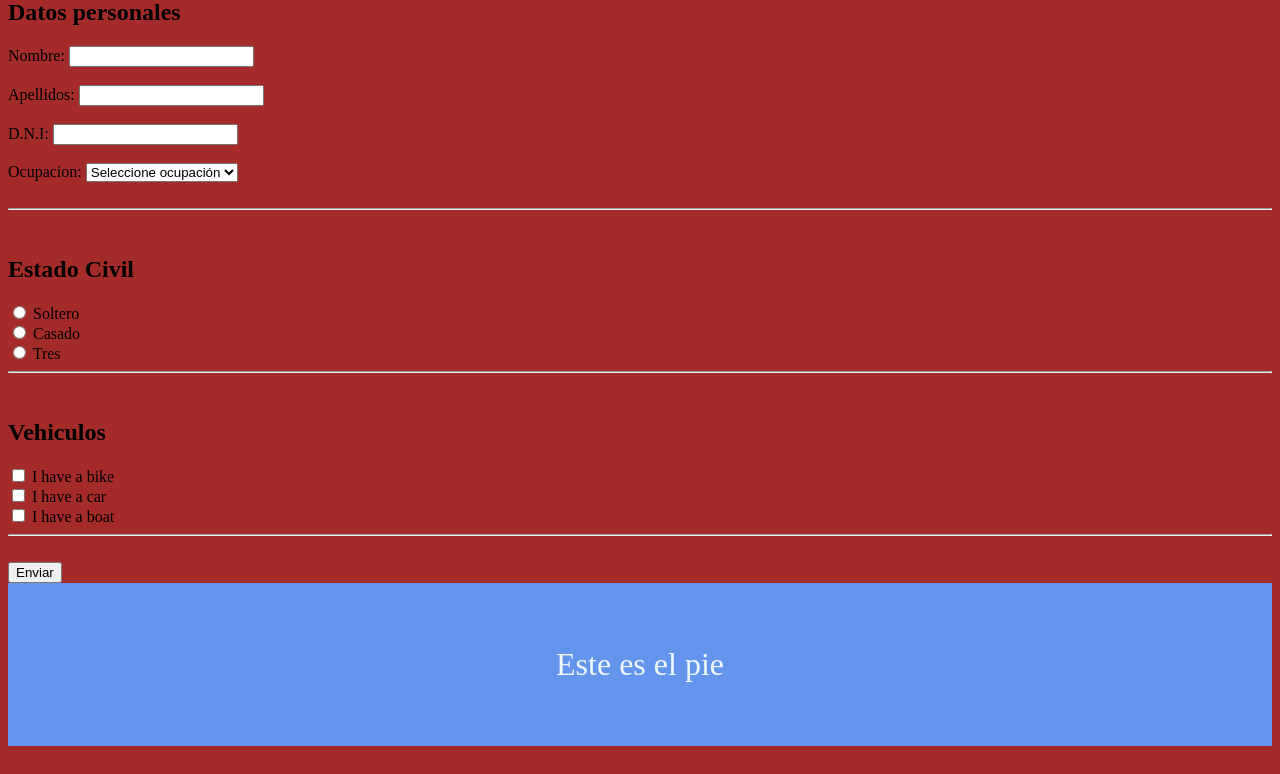
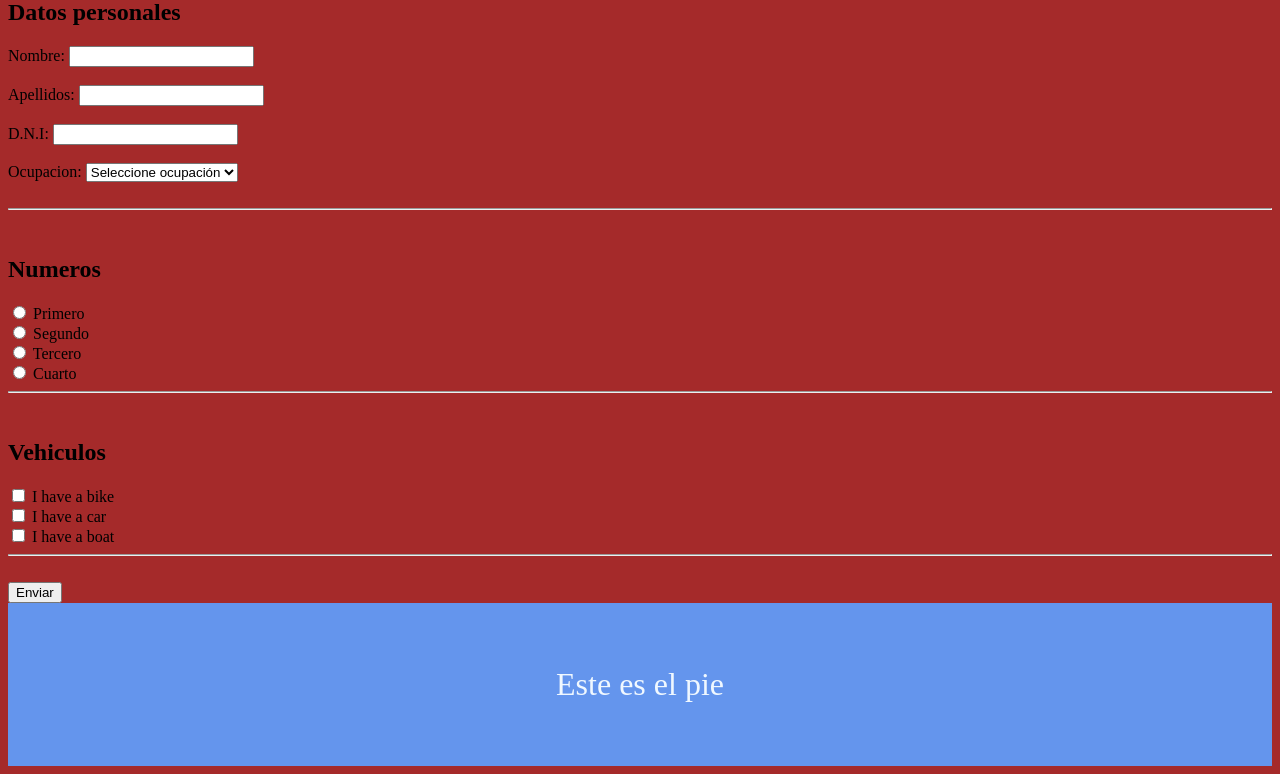
Before and after one commit to fernandomolde/web_1, a Bottle app: page /editar in a window 1280 px wide. Shown: the part 384-1158 px from the top of the page. Before the commit the page ends 1130 px from the top, so only its background shows below. Run offline with Bottle, Linux system fonts and the light colour scheme; data comes from the database, SQL or seed files in the repository; both versions use the stored data as it was after the commit.

Commit message:
numero codigo

```diff
--- a/app.py
+++ b/app.py
@@ -15,7 +15,7 @@ def server_static(filename):
 @jinja2_view('home.html') #Aqui le decimos como se llama el archivo
 def hola():
     cnx = sqlite3.connect(BASE_DATOS)
-    consulta = "select p.id ,p.nombre,p.apellidos,p.dni,to2.descripcion from persona p left join T_ocupacion to2 on to2.id = p.id_ocupacion"
+    consulta = "select p.id ,p.nombre,p.apellidos,p.dni,to2.descripcion,p.id_numero from persona p left join T_ocupacion to2 on to2.id = p.id_ocupacion"
     cursor = cnx.execute(consulta)
     filas = cursor.fetchall() #Trae todas las filas para procesarlos
     cnx.close()
@@ -25,20 +25,26 @@ def hola():
 @route('/editar/<id:int>')
 @jinja2_view('formulario.html')
 def mi_form(id=None):
+    # Ocupaciones
     cnx = sqlite3.connect(BASE_DATOS)
     consulta = "select * from T_ocupacion"
     cursor = cnx.execute(consulta)
     ocupaciones = cursor.fetchall() # Obtiene todas las filas
 
-    if id is None:
-        return {'ocupaciones':ocupaciones}
+    # Números
+    consulta = "select * from T_numero"
+    cursor = cnx.execute(consulta)
+    numeros = cursor.fetchall()
+
+    if id is None: # Estamos en un alta
+        return {'ocupaciones':ocupaciones,'numeros':numeros}
     else:
         consulta = "select id,nombre,apellidos,dni from persona where id = ?"
         cursor = cnx.execute(consulta,(id,)) #La coma despues del ID,dice que es una tupla
         filas = cursor.fetchone() # Obtiene 1 fila para procesarla
 
     cnx.close()
-    return {'datos':filas,'ocupaciones':ocupaciones}
+    return {'datos':filas,'ocupaciones':ocupaciones,'numeros': numeros}
 
 @route('/guardar', method='POST')
 def guardar():
@@ -47,18 +53,19 @@ def guardar():
     dni = request.POST.dni
     id = request.POST.id
     ocupacion = request.POST.ocupacion
+    numero = request.POST.numero
     cnx = sqlite3.connect(BASE_DATOS)
 
 
     if id =='': #Alta
 
-        consulta = "insert into persona(nombre, apellidos,dni,id_ocupacion) values (?,?,?,?)"
-        cnx.execute(consulta,(nombre,apellidos,dni,ocupacion))
+        consulta = "insert into persona(nombre, apellidos,dni,id_ocupacion,id_numero) values (?,?,?,?,?)"
+        cnx.execute(consulta,(nombre,apellidos,dni,ocupacion,numero))
 
     else: #Actualizacion
 
-        consulta = "update persona set nombre = ?, apellidos = ?, dni =?, id_ocupacion=? where id =?"
-        cnx.execute(consulta,(nombre,apellidos,dni,ocupacion,id))
+        consulta = "update persona set nombre = ?, apellidos = ?, dni =?, id_ocupacion=?, id_numero=? where id =?"
+        cnx.execute(consulta,(nombre,apellidos,dni,ocupacion,numero,id))
 
     cnx.commit()
     cnx.close()
--- a/templates/formulario.html
+++ b/templates/formulario.html
@@ -68,16 +68,11 @@
     </select>
       <br><br>
       <hr><br>
-      <h2>Estado Civil</h2>
-      <input type="radio" id="dato1" name="age" value="1">
-      <label for="dato1">Soltero</label><br>
-
-      <input type="radio" id="dato2" name="age" value="2">
-      <label for="dato2">Casado</label><br>
-
-      <input type="radio" id="dato3" name="age" value="3">
-      <label for="dato3">Tres</label><br>
-
+      <h2>Numeros</h2>
+      {%for num in numeros%}
+        <input type="radio" id="dato{{num[0]}}" name="numero" value="{{num[0]}}">
+        <label for="dato{{num[0]}}">{{num[1]}}</label><br>
+      {%endfor%}
       <hr><br>
       <h2>Vehiculos</h2>
       <input type="checkbox" id="vehicle1" name="vehicle1" value="Bike">
--- a/templates/home.html
+++ b/templates/home.html
@@ -8,6 +8,7 @@
     <th>Apellidos</th>
     <th>dni</th>
     <th>Ocupación</th>
+    <th>Números</th>
     <th>Opciones</th>
   </tr>
   {% for fila in datos %}
@@ -17,6 +18,7 @@
     <td>{{fila[2]}}</td>
     <td>{{fila[3]}}</td>
     <td>{{fila[4]}}</td>
+    <td>{{fila[5]}}</td>
     <td>
       <button><a href="/editar/{{fila[0]}}">Editar</a></button>
       <button><a href="/borrar/{{fila[0]}}">Borrar</a></button>
```
Also changed, not shown: personas.db.
